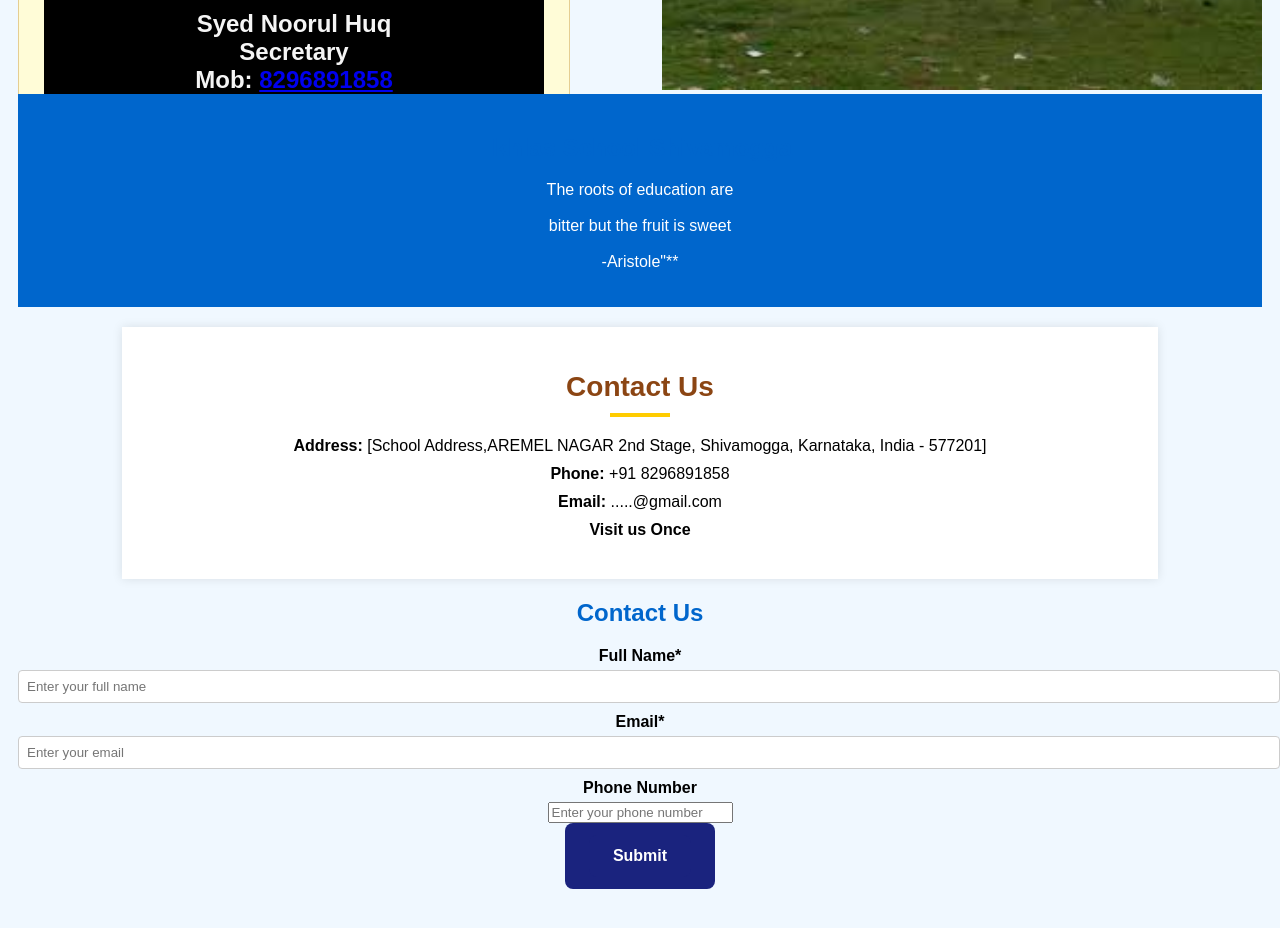
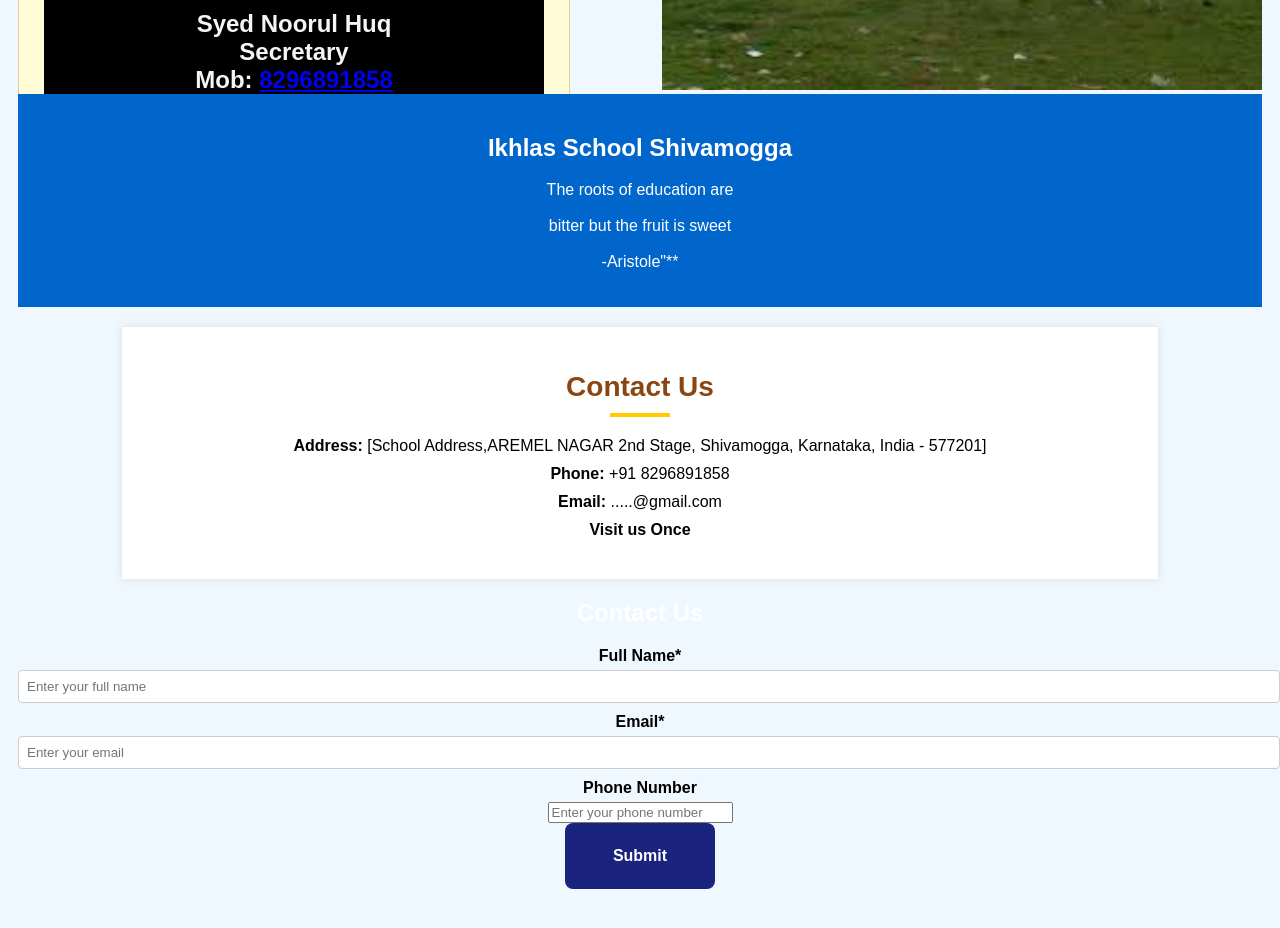
Before and after one commit to Mohammedwazir/ikhlas, a plain HTML site: page index.html in a window 1280 px wide. Shown: the part 1480-2408 px from the top of the page. Drawn offline with Linux system fonts and the light colour scheme; grey boxes are pictures that could not be loaded.

Commit message:
Update homepage.css

```diff
--- a/homepage.css
+++ b/homepage.css
@@ -175,7 +175,7 @@ header {
 
 
 h1, h2 {
-  color: #0066cc;
+  color:white;
 }
 
 
```
